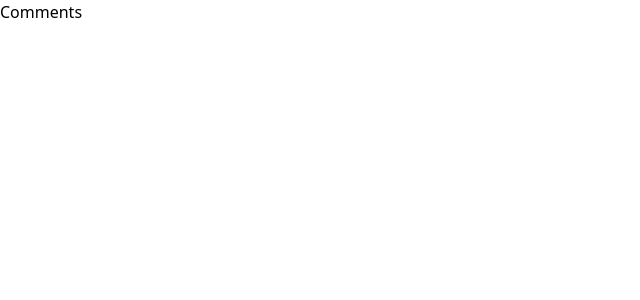
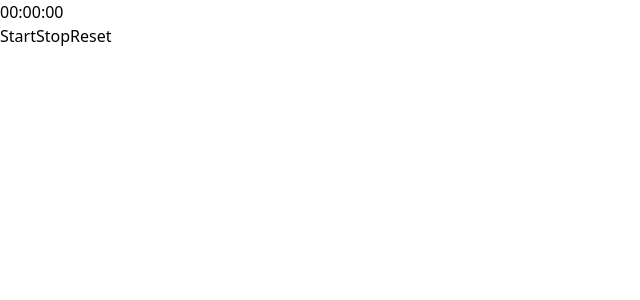
Before and after one commit to somnathbedia/pre-app, a React (Vite) app: page / in a window 1280 px wide. Shown: the top 300 px of the page, without its empty margins (0-640 px from the left). Built offline with nearby package versions, Linux system fonts and the light colour scheme.

Commit message:
Timer assignment done

```diff
--- a/src/App.tsx
+++ b/src/App.tsx
@@ -1,17 +1,10 @@
-import { useState } from "react";
-import Text from "./components/Text";
-
+import Timer from "./components/Timer";
 
 function App() {
-  const [toggle,setToggle] = useState(false)
+
   return (
     <>
-      <div>
-        <button onClick={() => {
-          setToggle(!toggle);
-        }}>Comments</button>
-      </div>
-      {toggle && <Text/>}
+      <Timer/>
     </>
   );
 }
--- /dev/null
+++ b/src/components/Timer.tsx
@@ -0,0 +1,53 @@
+import React, { useState, useEffect, useRef } from 'react';
+
+const Timer: React.FC = () => {
+  const [time, setTime] = useState<number>(0); // Time in seconds
+  const [isActive, setIsActive] = useState<boolean>(false);
+  const intervalRef = useRef<NodeJS.Timeout | null>(null);
+
+  useEffect(() => {
+    if (isActive) {
+      intervalRef.current = setInterval(() => {
+        setTime((prevTime) => prevTime + 1);
+      }, 1000);
+    } else {
+      if (intervalRef.current) clearInterval(intervalRef.current);
+    }
+
+    return () => {
+      if (intervalRef.current) clearInterval(intervalRef.current);
+    };
+  }, [isActive]);
+
+  const formatTime = (timeInSeconds: number): string => {
+    const hours = Math.floor(timeInSeconds / 3600);
+    const minutes = Math.floor((timeInSeconds % 3600) / 60);
+    const seconds = timeInSeconds % 60;
+
+    return `${String(hours).padStart(2, '0')}:${String(minutes).padStart(2, '0')}:${String(seconds).padStart(2, '0')}`;
+  };
+
+  const handleStart = (): void => {
+    setIsActive(true);
+  };
+
+  const handleStop = (): void => {
+    setIsActive(false);
+  };
+
+  const handleReset = (): void => {
+    setIsActive(false);
+    setTime(0);
+  };
+
+  return (
+    <div>
+      <h1>{formatTime(time)}</h1>
+      <button onClick={handleStart}>Start</button>
+      <button onClick={handleStop}>Stop</button>
+      <button onClick={handleReset}>Reset</button>
+    </div>
+  );
+};
+
+export default Timer;
```
